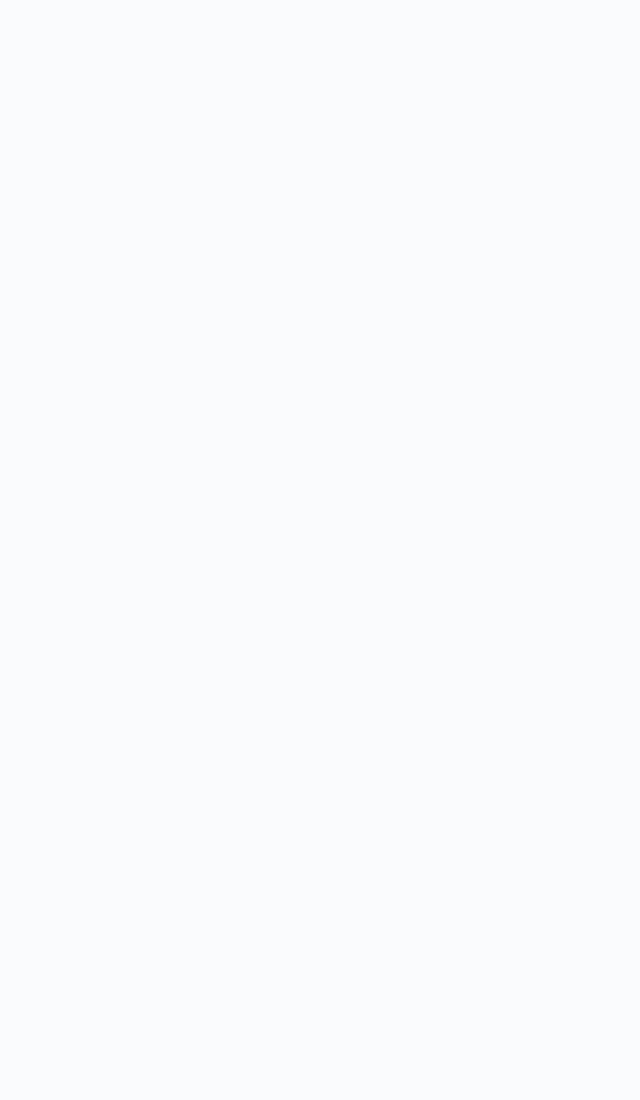
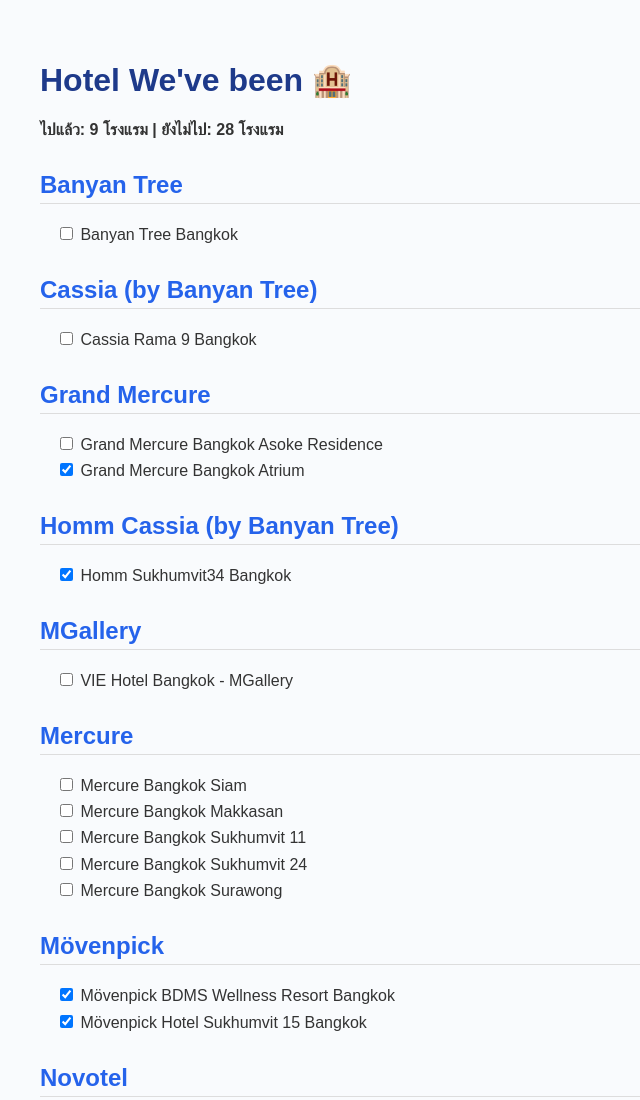
Before and after one commit to thepatdl/hotel-checklist, a plain HTML site: page index.html in a window 1280 px wide. Shown: the top 1100 px of the page, without its empty margins (0-640 px from the left). Before the commit the page ends 800 px from the top, so only its background shows below. Drawn offline with Linux system fonts and the light colour scheme.

Commit message:
Update index.html

```diff
--- a/index.html
+++ b/index.html
@@ -28,3 +28,108 @@
     }
     #counter {
       font-weight: bold;
+      margin: 1rem 0;
+    }
+  </style>
+</head>
+<body>
+  <h1>Hotel We've been 🏨</h1>
+  <div id="counter"></div>
+  <div id="hotel-list"></div>
+
+  <script>
+    const hotels = [
+      { name: "VIE Hotel Bangkok - MGallery", brand: "MGallery", visited: false },
+      { name: "SO/ Bangkok", brand: "SO/", visited: true },
+      { name: "Banyan Tree Bangkok", brand: "Banyan Tree", visited: false },
+      { name: "Cassia Rama 9 Bangkok", brand: "Cassia (by Banyan Tree)", visited: false },
+      { name: "Sofitel Bangkok Sukhumvit", brand: "Sofitel", visited: false },
+      { name: "Pullman Bangkok King Power", brand: "Pullman", visited: false },
+      { name: "Pullman Bangkok Hotel G", brand: "Pullman", visited: true },
+      { name: "Mövenpick BDMS Wellness Resort Bangkok", brand: "Mövenpick", visited: true },
+      { name: "Mövenpick Hotel Sukhumvit 15 Bangkok", brand: "Mövenpick", visited: true },
+      { name: "Swissôtel Bangkok Ratchada", brand: "Swissôtel", visited: false },
+      { name: "Grand Mercure Bangkok Asoke Residence", brand: "Grand Mercure", visited: false },
+      { name: "Grand Mercure Bangkok Atrium", brand: "Grand Mercure", visited: true },
+      { name: "Novotel Bangkok on Siam Square", brand: "Novotel", visited: false },
+      { name: "Novotel Bangkok Platinum Pratunam", brand: "Novotel", visited: false },
+      { name: "Novotel Bangkok Sukhumvit 20", brand: "Novotel", visited: false },
+      { name: "Novotel Bangkok Bangna", brand: "Novotel", visited: false },
+      { name: "Novotel Bangkok Impact", brand: "Novotel", visited: false },
+      { name: "Novotel Living Bangkok Sukhumvit Legacy", brand: "Novotel", visited: true },
+      { name: "Novotel Bangkok Sukhumvit 4", brand: "Novotel", visited: false },
+      { name: "Novotel Bangkok Future Park Rangsit", brand: "Novotel", visited: false },
+      { name: "Mercure Bangkok Siam", brand: "Mercure", visited: false },
+      { name: "Mercure Bangkok Makkasan", brand: "Mercure", visited: false },
+      { name: "Mercure Bangkok Sukhumvit 11", brand: "Mercure", visited: false },
+      { name: "Mercure Bangkok Sukhumvit 24", brand: "Mercure", visited: false },
+      { name: "Mercure Bangkok Surawong", brand: "Mercure", visited: false },
+      { name: "ibis Bangkok Siam", brand: "ibis", visited: false },
+      { name: "ibis Bangkok Sukhumvit 4", brand: "ibis", visited: false },
+      { name: "ibis Bangkok Sukhumvit 24", brand: "ibis", visited: false },
+      { name: "ibis Bangkok Sathorn", brand: "ibis", visited: false },
+      { name: "ibis Bangkok Riverside", brand: "ibis", visited: true },
+      { name: "ibis Styles Bangkok Ratchada", brand: "ibis Styles", visited: false },
+      { name: "ibis Styles Bangkok Silom", brand: "ibis Styles", visited: false },
+      { name: "ibis Styles Bangkok Sukhumvit 4", brand: "ibis Styles", visited: false },
+      { name: "ibis Styles Bangkok Sukhumvit Phra Khanong", brand: "ibis Styles", visited: false },
+      { name: "ibis Styles Bangkok Sukhumvit 50", brand: "ibis Styles", visited: false },
+      { name: "TRIBE Living Bangkok Sukhumvit 39", brand: "TRIBE (by Ennismore/Accor)", visited: true },
+      { name: "Homm Sukhumvit34 Bangkok", brand: "Homm Cassia (by Banyan Tree)", visited: true },
+    ];
+
+    const list = document.getElementById("hotel-list");
+    const counter = document.getElementById("counter");
+
+    function updateCounter() {
+      const visited = hotels.filter(h => h.visited).length;
+      const notVisited = hotels.length - visited;
+      counter.textContent = `ไปแล้ว: ${visited} โรงแรม | ยังไม่ไป: ${notVisited} โรงแรม`;
+    }
+
+    function renderList() {
+      list.innerHTML = "";
+
+      const grouped = {};
+      hotels.forEach(hotel => {
+        if (!grouped[hotel.brand]) {
+          grouped[hotel.brand] = [];
+        }
+        grouped[hotel.brand].push(hotel);
+      });
+
+      for (const brand of Object.keys(grouped).sort()) {
+        const sectionTitle = document.createElement("h2");
+        sectionTitle.textContent = brand;
+        list.appendChild(sectionTitle);
+
+        grouped[brand].forEach((hotel, index) => {
+          const label = document.createElement("label");
+          const checkbox = document.createElement("input");
+          checkbox.type = "checkbox";
+          checkbox.checked = hotel.visited;
+          checkbox.onchange = () => {
+            hotel.visited = checkbox.checked;
+            localStorage.setItem("hotelChecklist", JSON.stringify(hotels));
+            updateCounter();
+          };
+          label.appendChild(checkbox);
+          label.appendChild(document.createTextNode(" " + hotel.name));
+          list.appendChild(label);
+        });
+      }
+    }
+
+    const saved = localStorage.getItem("hotelChecklist");
+    if (saved) {
+      const savedHotels = JSON.parse(saved);
+      savedHotels.forEach((h, i) => {
+        if (hotels[i]) hotels[i].visited = h.visited;
+      });
+    }
+
+    renderList();
+    updateCounter();
+  </script>
+</body>
+</html>
```
